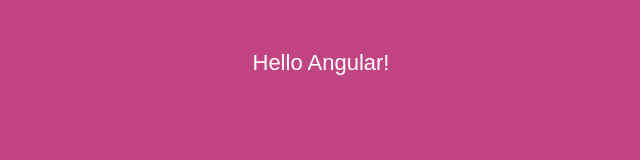
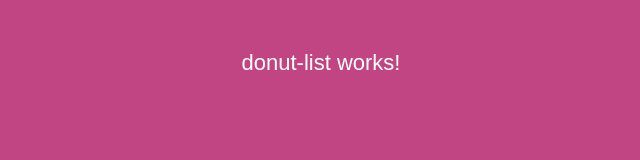
Before and after one commit to ZamurVedovatto/angular-ultimate-courses, an Angular app: page / in a window 1280 px wide. Shown: the top 160 px of the page, without its empty margins (319-959 px from the left). Built offline with nearby package versions, Linux system fonts and the light colour scheme; a web font is replaced by a local one.

Commit message:
donut smart container

```diff
--- /dev/null
+++ b/src/app/admin/containers/donut-list/donut-list.component.ts
@@ -0,0 +1,8 @@
+import { Component } from "@angular/core";
+
+@Component({
+  selector: "donut-list",
+  template: ` <p>donut-list works!</p> `,
+  styles: [],
+})
+export class DonutListComponent {}
--- a/src/app/app.component.ts
+++ b/src/app/app.component.ts
@@ -2,7 +2,11 @@
 
 @Component({
   selector: "app-root",
-  template: ` <div class="app">Hello Angular!</div> `,
+  template: `
+    <div class="app">
+      <donut-list></donut-list>
+    </div>
+  `,
   styles: [
     `
       .app {
```
Also changed, not shown: src/app/admin/admin.module.ts (+7 -9 lines).
